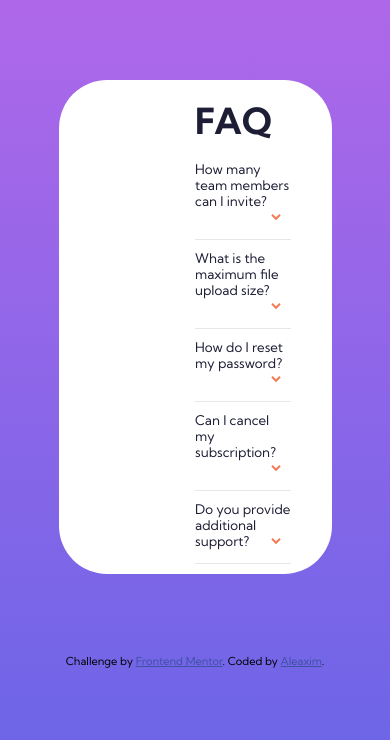
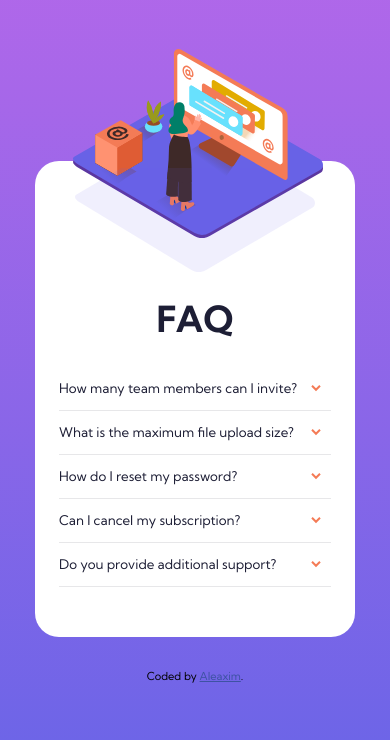
Before and after one commit to aleaxim/frontendm, a plain HTML site: page faq-accordion-card-main/index.html in a window 390 px wide. Drawn offline with nearby package versions, Linux system fonts and the light colour scheme.

Commit message:
Added Illustration and Mobile View

```diff
--- a/faq-accordion-card-main/index.html
+++ b/faq-accordion-card-main/index.html
@@ -9,9 +9,25 @@
 </head>
 <body>
   <div class="container">
+      <div class="box visible">
+        <img class="box-desktop" src="./images/illustration-box-desktop.svg">
+      </div>
+
     <!--Illustration-->
-    <div class="illus">
-      <img class="bg-pattern" src="./images/bg-pattern-desktop.svg">
+    <div class="illus ">
+      <div class="wm-desktop visible">
+        <img class="wm" src="./images/illustration-woman-online-desktop.svg">
+      </div>
+      <div class="bg visible">
+        <img class="bg-pattern" src="./images/bg-pattern-desktop.svg">
+      </div>
+      <!-- Mobile -->
+      <div class="wm-mobile hidden">
+        <img class="wm-mb" src="./images/illustration-woman-online-mobile.svg">
+      </div>
+      <div class="shadow-mobile hidden">
+        <img class="shadow-mb" src="./images/bg-pattern-mobile.svg">
+      </div>
     </div>
     <!--FAQ-->
     <div class="faq">
@@ -58,7 +74,7 @@
 
 
   <div class="attribution">
-    Challenge by <a href="https://www.frontendmentor.io?ref=challenge" target="_blank">Frontend Mentor</a>.
+    <!-- Challenge by <a href="https://www.frontendmentor.io?ref=challenge" target="_blank">Frontend Mentor</a>.  -->
     Coded by <a href="#">Aleaxim</a>.
   </div>
 <script src="https://ajax.googleapis.com/ajax/libs/jquery/2.1.1/jquery.min.js"></script>
--- a/faq-accordion-card-main/style.css
+++ b/faq-accordion-card-main/style.css
@@ -16,6 +16,14 @@ html {
     min-height: 100%;
 }
 
+body{
+    height: 100vh;
+    display: flex;
+    justify-content: center;
+    align-items: center;
+    flex-direction: column;
+}
+
 p {
     font-size: 12px;
     color: hsl(240, 6%, 50%);
@@ -30,28 +38,80 @@ hr {
 }
 
 .container{
-    width: 70%;
-    margin: 5em auto;
+    width: 900px;
     background-color: #ffff;
-    border-radius: 3rem;
-    overflow: hidden;
+    border-radius: 1.5rem;
+    /* overflow: hidden; */
     display: flex;
     justify-content: center;
     align-items: center;
+    margin-bottom: 2em;
+
 }
-
 
 .illus, .faq{
     width: 50%;
 }
 
-/*pano lalakihan yung image ng nakaclip lang siya */
-.illus .bg-pattern{
-    width: 100%;
-    /* object-fit: contain; */
-    object-position: -10em 2em;
+.illus{
+    overflow: hidden;
 }
 
+.box {
+    position: relative;
+}
+
+.box .box-desktop{
+    position: absolute;
+    left: -7.3em;
+    top: -2em;
+    z-index: 1;
+}
+
+.illus .wm-desktop{
+    position: relative;
+
+}
+
+.illus .wm-desktop .wm{
+    position: absolute;
+    right: 2.4em;
+    top: 5em;
+    /* width: 99%; */
+}
+
+.illus .wm-mobile .wm-mb{
+    width: 250px;
+    margin-left: -2.6em;
+    margin-top: -7em;
+}
+
+
+.illus .shadow-mobile .shadow-mb{
+     margin-top: -4.6em;
+}
+
+.illus .bg{
+     height:500px;
+
+     /* overflow: hidden; */
+}
+
+.illus .bg .bg-pattern{
+    height: 950px;
+    /* width: 100%;
+    /* max-width: 100%;
+    height: auto;
+    /* max-height: 100%; */
+    /* width: auto;
+    object-fit: contain; */
+
+    object-position: -37em -18em;
+}
+
+.faq{
+    margin: 2em;
+}
 
 .faq .faq-header{
     color: hsl(238, 29%, 16%);
@@ -61,7 +121,7 @@ hr {
 }
 
 .dropdowns{
-    width: 70%;
+    width: 90%;
 }
 
 .dropdowns .collapsible{
@@ -104,7 +164,43 @@ hr {
     overflow: hidden;
 }
 
+.hidden {display: none;}
+.visible {display: block;}
 
+@media (max-width: 900px){
+    .container{
+        width: 320px;
+        flex-direction: column;
+    }
+
+    .visible {display: none;}
+    .hidden {display: block;}
+
+    .faq .faq-header{
+        text-align: center;
+        margin: 0 0 1em 0;
+    }
+
+    .faq{
+        width: 85%;
+        margin: 1.5em 1.5em 2.5em 1.5em;
+    }
+
+    .dropdowns{
+        width: 100%;
+    }
+
+    .illus{
+        overflow: visible;
+    }
+
+    .illus .shadow-mobile {
+        display:flex;
+        justify-content: center;
+    }
+
+
+}
 
 
 
```
